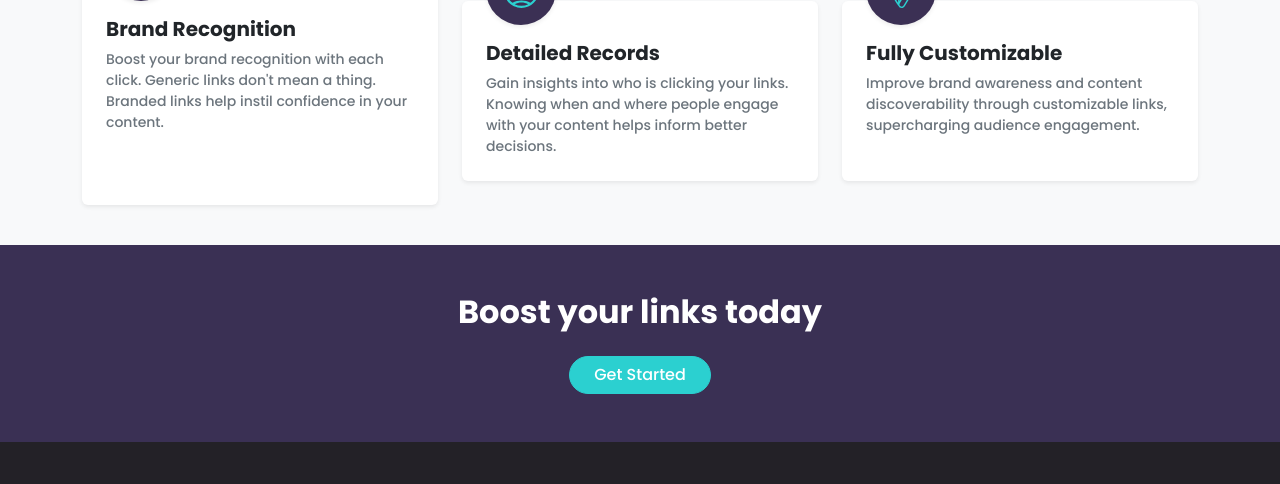
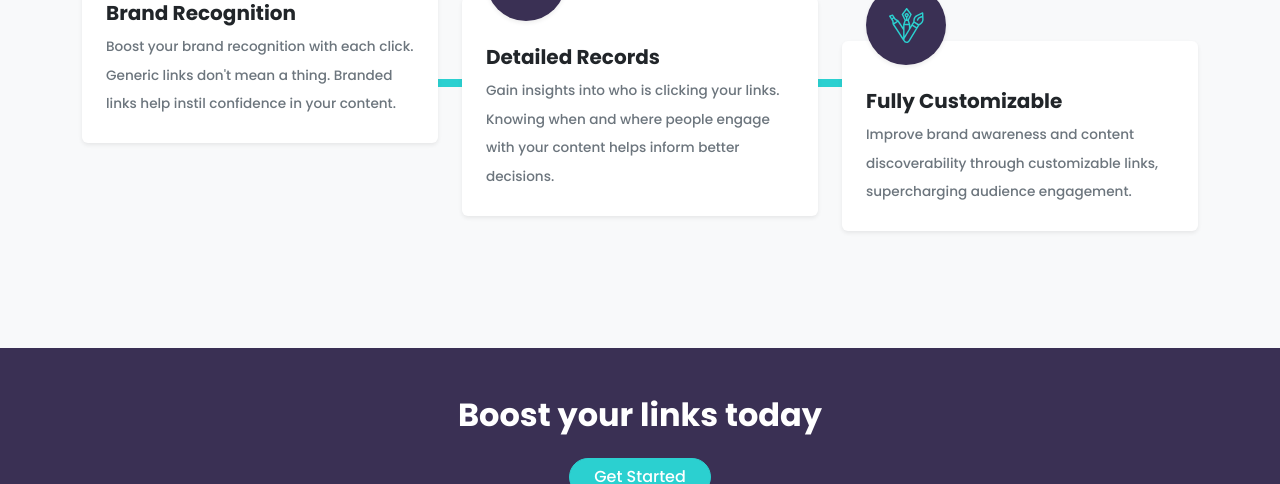
Before and after one commit to ayomideaina/URL_shortening_API, a plain HTML site: page index.html in a window 1280 px wide. Shown: the part 1192-1676 px from the top of the page. Drawn offline with nearby package versions, Linux system fonts and the light colour scheme.

Commit message:
chore:fix layout on stat section

```diff
--- a/global.css
+++ b/global.css
@@ -75,21 +75,9 @@ body {
   color: var(--grayish-violet);
 }
 
-.image-style {
-  background: #3b3054;
-  width: 70px;
-  height: 70px;
-  margin-top: -70px;
-}
-
 .bg-boost{
  background-color: var(--dark-violet);
-}
-.stats-line-container::before {
-  content: "";
-  position: absolute;
-  background: #2acfcf;
-  z-index: 0;
+ margin-top: 80px;
 }
 
 footer a:hover, footer .bi:hover {
@@ -98,29 +86,68 @@ footer a:hover, footer .bi:hover {
 }
 
 
+.image-style {
+  background: var(--dark-violet);
+  width: 80px;
+  height: 80px;
+  margin-top: -80px;
+  position: relative;
+}
+
+.stats-line-container::before {
+  content: "";
+  position: absolute;
+  background: var(--cyan);
+  z-index: 0;
+}
+
+.stats-col p {
+  line-height: 2.1;
+  font-size: 0.85rem;
+}
+
 @media (max-width: 991px) {
   .stats-line-container::before {
     width: 8px;
-    height: 80%;
-    left: 50%;
-    top: 10%;
+    height: 85%;
+    left: 50%; top: 5%;
     transform: translateX(-50%);
+  }
+
+  .stats-col {
+    margin-top: 100px !important;
+  }
+  .stats-col:first-child {
+    margin-top: 50px !important;
   }
 }
 
 @media (min-width: 992px) {
-  .stats-line-container .col-lg-4 {
-    display: flex;
+  .stats-line-container::before {
+    width: 80%;
+    height: 8px;
+    top: 150px;
+    left: 10%;
   }
-  .stats-line-container .card {
-    width: 100%;
-    z-index: 1;
+
+  .staggered-1 {
+    transform: translateY(44px);
+  }
+  .staggered-2 {
+    transform: translateY(88px);
   }
 }
-  .stats-section .col-lg-4 {
-    margin-top: 5rem !important;
-  }
 
+.bg-boost {
+  background-color: var(--dark-violet);
+}
+.text-gray { color: var(--grayish-violet); }
+
+
+.shorten-box {
+  background-color: var(--dark-violet);
+  border-radius: 10px;
+}
 
 @media (min-width: 768px) {
   .shorten-box {
--- a/index.html
+++ b/index.html
@@ -121,17 +121,22 @@
         </div>
       </section>
 
-      <section class="stats-section py-3">
+      <section class="stats-section pb-5">
         <div class="container text-center py-5">
           <h2 class="fw-bold mb-3">Advanced Statistics</h2>
-          <p class="text-secondary mx-auto" style="max-width: 520px">
+          <p
+            class="text-secondary mx-auto mb-5 pb-lg-5 lh-lg"
+            style="max-width: 500px"
+          >
             Track how your links are performing across the web with our advanced
             statistics dashboard.
           </p>
 
-          <div class="row mb-4 mb-lg-0 position-relative stats-line-container">
-            <div class="col-lg-4 text-lg-start text-center mb-3 mb-lg-0">
-              <div class="card border-0 shadow-sm p-4 h-100 mt-4">
+          <div
+            class="row g-4 position-relative stats-line-container align-items-start"
+          >
+            <div class="col-lg-4 stats-col">
+              <div class="card border-0 shadow-sm p-4 h-100">
                 <div
                   class="image-style mx-auto mx-lg-0 rounded-circle d-flex align-items-center justify-content-center shadow-sm"
                 >
@@ -140,7 +145,7 @@
                     width="35"
                   />
                 </div>
-                <div class="mt-3">
+                <div class="mt-4 text-lg-start">
                   <h3 class="fw-bold fs-5">Brand Recognition</h3>
                   <p class="text-secondary small mb-0">
                     Boost your brand recognition with each click. Generic links
@@ -151,17 +156,17 @@
               </div>
             </div>
 
-            <div
-              class="col-lg-4 text-lg-start text-center mb-3 mb-lg-0 mt-xl-5 pt-xl-5">
+            <div class="col-lg-4 stats-col staggered-1">
               <div class="card border-0 shadow-sm p-4 h-100">
                 <div
-                  class="image-style mx-auto mx-lg-0 rounded-circle d-flex align-items-center justify-content-center shadow-sm">
+                  class="image-style mx-auto mx-lg-0 rounded-circle d-flex align-items-center justify-content-center shadow-sm"
+                >
                   <img
                     src="assets/images/icon-detailed-records.svg"
                     width="35"
                   />
                 </div>
-                <div class="mt-3">
+                <div class="mt-4 text-lg-start">
                   <h3 class="fw-bold fs-5">Detailed Records</h3>
                   <p class="text-secondary small mb-0">
                     Gain insights into who is clicking your links. Knowing when
@@ -172,17 +177,17 @@
               </div>
             </div>
 
-            <div
-              class="col-lg-4 text-lg-start text-center mb-3 mb-lg-0 mt-xl-5 pt-xl-5">
+            <div class="col-lg-4 stats-col staggered-2">
               <div class="card border-0 shadow-sm p-4 h-100">
                 <div
-                  class="image-style mx-auto mx-lg-0 rounded-circle d-flex align-items-center justify-content-center shadow-sm">
+                  class="image-style mx-auto mx-lg-0 rounded-circle d-flex align-items-center justify-content-center shadow-sm"
+                >
                   <img
                     src="assets/images/icon-fully-customizable.svg"
                     width="35"
                   />
                 </div>
-                <div class="mt-3">
+                <div class="mt-4 text-lg-start">
                   <h3 class="fw-bold fs-5">Fully Customizable</h3>
                   <p class="text-secondary small mb-0">
                     Improve brand awareness and content discoverability through
@@ -198,7 +203,9 @@
       <section class="bg-boost cta-section py-5 text-center text-white">
         <div class="container">
           <h2 class="fw-bold mb-4">Boost your links today</h2>
-          <a href="#shorten" class="btn btn-info rounded-pill px-4"> Get Started</a>
+          <a href="#shorten" class="btn btn-info rounded-pill px-4">
+            Get Started</a
+          >
         </div>
       </section>
 
```
